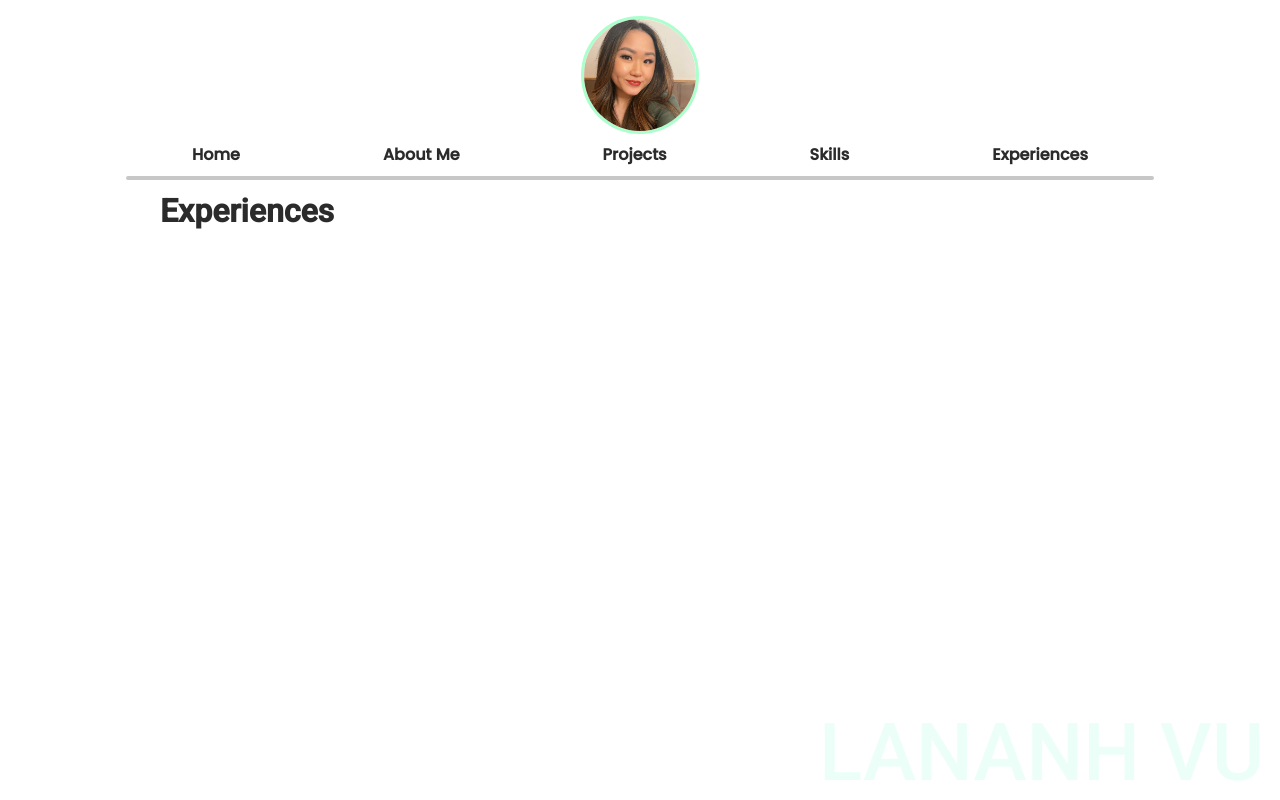
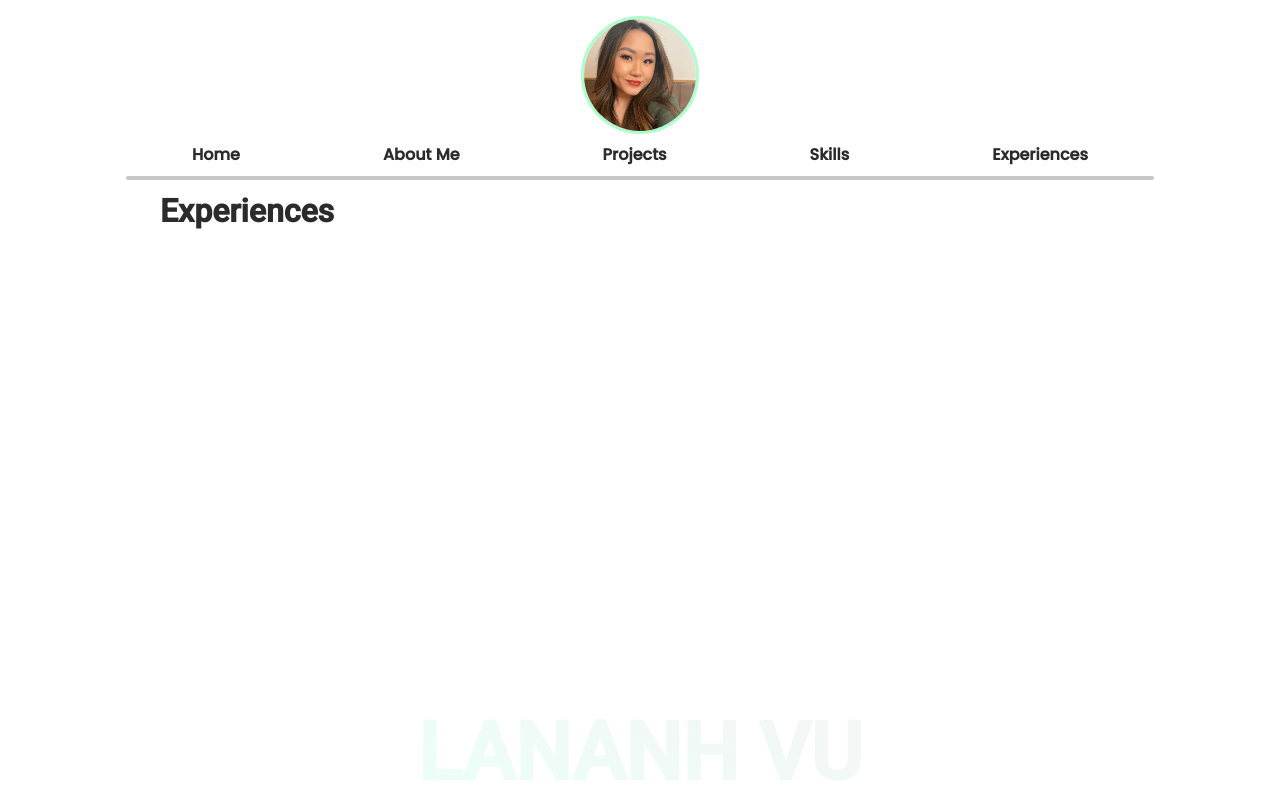
Before and after one commit to lanniiee/my-portfolio, a React (Create React App) app: page /experiences in a window 1280 px wide. Built offline with nearby package versions, Linux system fonts and the light colour scheme.

Commit message:
Add animation to headings

```diff
--- a/src/components/WaterMark/WaterMark.scss
+++ b/src/components/WaterMark/WaterMark.scss
@@ -2,15 +2,19 @@
 @use "../../styles/variables" as *;
 
 .watermark {
+    display: flex;
+    justify-content: center;
+    align-items: center;
+    z-index: -1;
     &__heading {
         position: absolute;
         font-size: 5rem;
-        color: $color-watermark;
+        background-image: linear-gradient(20deg, $color-watermark, rgba(209, 209, 209, 0.212));
+        background-clip: text;
         font-family: $font-heading;
-        font-weight: 500;
+        font-weight: 700;
         bottom: 0rem;
-        right: 1rem;
-        text-shadow: $color-shadow;
+        -webkit-text-fill-color: transparent;
     }
 
 }
--- a/src/pages/AboutMe/AboutMe.scss
+++ b/src/pages/AboutMe/AboutMe.scss
@@ -12,7 +12,7 @@
     &__heading {
         margin-bottom: 2rem;
         margin-left: 10vw;
-        animation: aboutme 2s ease-in-out 1;
+        animation: heading 2s ease-in-out 1;
     }
 
     &__carousel-container {
@@ -22,7 +22,7 @@
         animation: carousel 4s ease-in-out 1;
     }
 
-    @keyframes aboutme {
+    @keyframes heading {
         from {
             margin-left: 0;
         }
--- a/src/pages/Experiences/Experiences.scss
+++ b/src/pages/Experiences/Experiences.scss
@@ -10,6 +10,16 @@
     font-family: $font-heading;
 
     &__heading {
-        padding-left: 10vw;
+        margin-left: 10vw;
+        animation: heading 2s ease-in-out 1;
+    }
+
+    @keyframes heading {
+        from {
+            margin-left: 0;
+        }
+        to {
+            margin-left: 10vw;
+        }
     }
 }
--- a/src/pages/Projects/Projects.scss
+++ b/src/pages/Projects/Projects.scss
@@ -11,6 +11,16 @@
     font-family: $font-heading;
 
     &__heading {
-        padding-left: 10vw;
+        margin-left: 10vw;
+        animation: heading 2s ease-in-out 1;
+    }
+
+    @keyframes heading {
+        from {
+            margin-left: 0;
+        }
+        to {
+            margin-left: 10vw;
+        }
     }
 }
--- a/src/pages/Skills/Skills.scss
+++ b/src/pages/Skills/Skills.scss
@@ -11,6 +11,16 @@
     font-family: $font-heading;
 
     &__heading {
-        padding-left: 10vw;
+        margin-left: 10vw;
+        animation: heading 2s ease-in-out 1;
+    }
+
+    @keyframes heading {
+        from {
+            margin-left: 0;
+        }
+        to {
+            margin-left: 10vw;
+        }
     }
 }
--- a/src/styles/_variables.scss
+++ b/src/styles/_variables.scss
@@ -1,7 +1,7 @@
 
 
 $color-main: rgb(43, 43, 43);
-$color-shadow: rgba(206, 255, 239, 0.085);
+$color-shadow: rgba(206, 255, 239, 0.169);
 $color-watermark: rgba(206, 255, 239, 0.412);
 $color-secondary: #ACFFCC;
 $color-third: rgba(128, 128, 128, 0.44);
```
